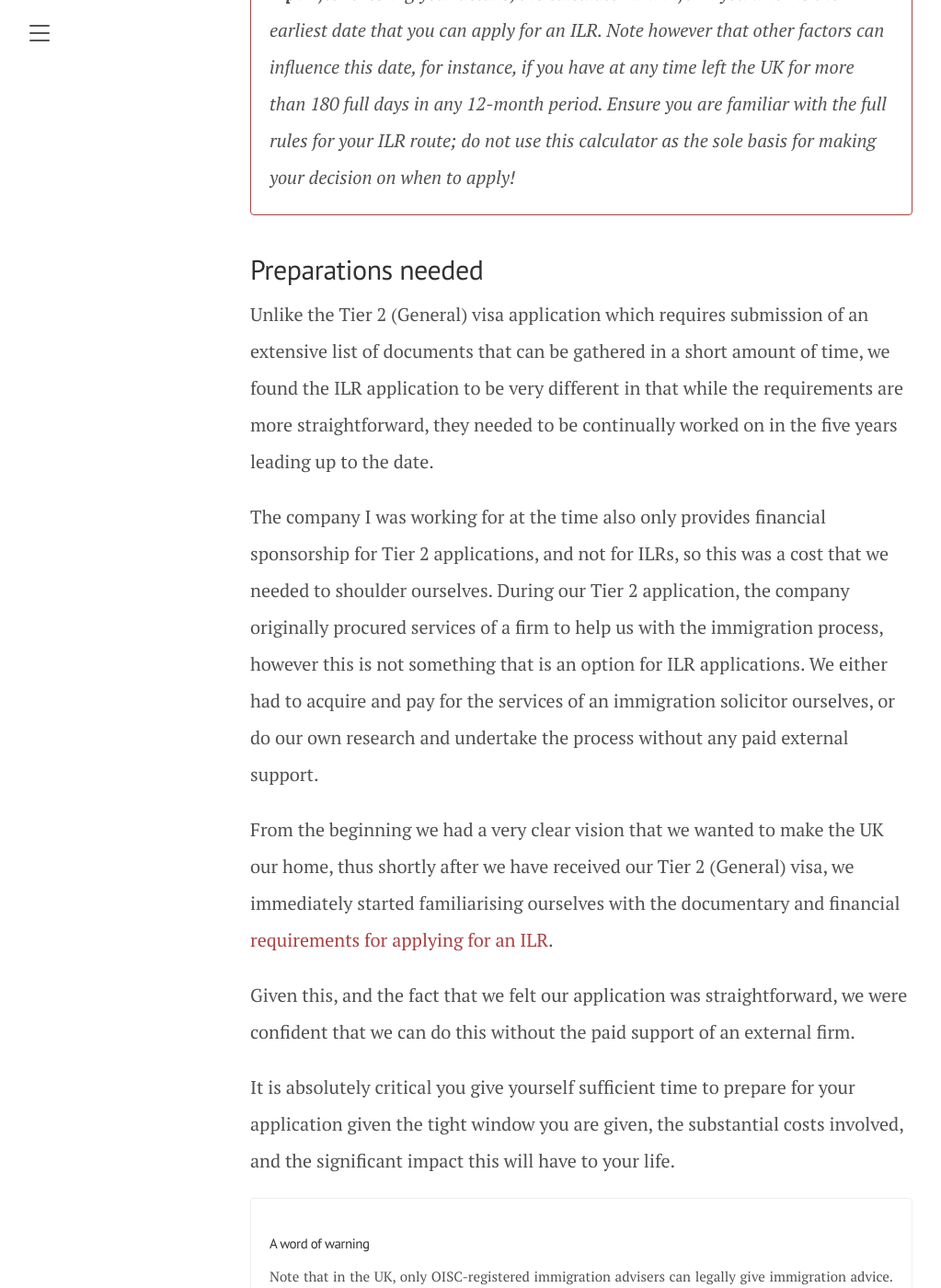
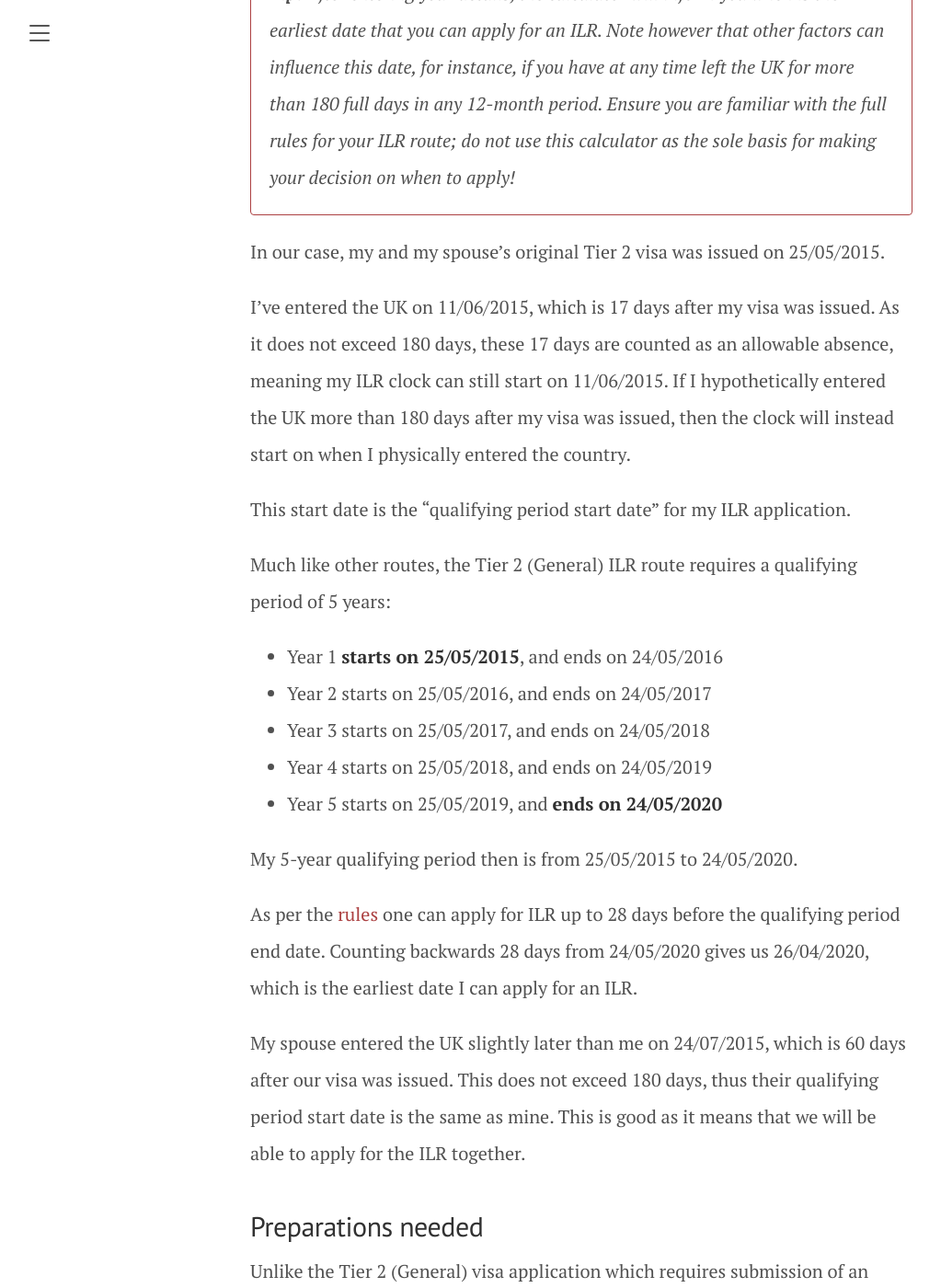
Before and after one commit to immigrationstory/uk, a Jekyll site: the page built from en-gb/_posts/2020-08-07-prepare-for-ilr.md, in a window 1280 px wide and 1400 px high, scrolled down 3222 px. Shown: the whole window at 92% size, without its empty margins (8-1031 px from the left). Built offline with Jekyll 4.4.1, drawn with Linux system fonts in a browser that asks for light colours; comment, search, counter and statistics services are not loaded.

Commit message:
Update Prepare for ILR chapter with examples

```diff
--- a/en-gb/_posts/2020-08-07-prepare-for-ilr.md
+++ b/en-gb/_posts/2020-08-07-prepare-for-ilr.md
@@ -47,6 +47,26 @@ To assist you with this I've made an [ILR Calculator tool to calculate when the
 After entering your details, the calculator will inform you when is the earliest date that you can apply for an ILR. Note however that other factors can influence this date, for instance, if you have at any time left the UK for more than 180 full days in any 12-month period. Ensure you are familiar with the full rules for your ILR route; do not use this calculator as the sole basis for making your decision on when to apply!
 {: .tip }
 
+In our case, my and my spouse's original Tier 2 visa was issued on 25/05/2015.
+
+I've entered the UK on 11/06/2015, which is 17 days after my visa was issued. As it does not exceed 180 days, these 17 days are counted as an allowable absence, meaning my ILR clock can still start on 11/06/2015. If I hypothetically entered the UK more than 180 days after my visa was issued, then the clock will instead start on when I physically entered the country.
+
+This start date is the "qualifying period start date" for my ILR application.
+
+Much like other routes, the Tier 2 (General) ILR route requires a qualifying period of 5 years:
+
+* Year 1 **starts on 25/05/2015**, and ends on 24/05/2016
+* Year 2 starts on 25/05/2016, and ends on 24/05/2017
+* Year 3 starts on 25/05/2017, and ends on 24/05/2018
+* Year 4 starts on 25/05/2018, and ends on 24/05/2019
+* Year 5 starts on 25/05/2019, and **ends on 24/05/2020**
+
+My 5-year qualifying period then is from 25/05/2015 to 24/05/2020.
+
+As per the [rules](https://assets.publishing.service.gov.uk/government/uploads/system/uploads/attachment_data/file/891368/calculating-continuous-leave-v21.0-gov-uk.pdf) one can apply for ILR up to 28 days before the qualifying period end date. Counting backwards 28 days from 24/05/2020 gives us 26/04/2020, which is the earliest date I can apply for an ILR.
+
+My spouse entered the UK slightly later than me on 24/07/2015, which is 60 days after our visa was issued. This does not exceed 180 days, thus their qualifying period start date is the same as mine. This is good as it means that we will be able to apply for the ILR together.
+
 ## Preparations needed
 Unlike the Tier 2 (General) visa application which requires submission of an extensive list of documents that can be gathered in a short amount of time, we found the ILR application to be very different in that while the requirements are more straightforward, they needed to be continually worked on in the five years leading up to the date.
 
```
